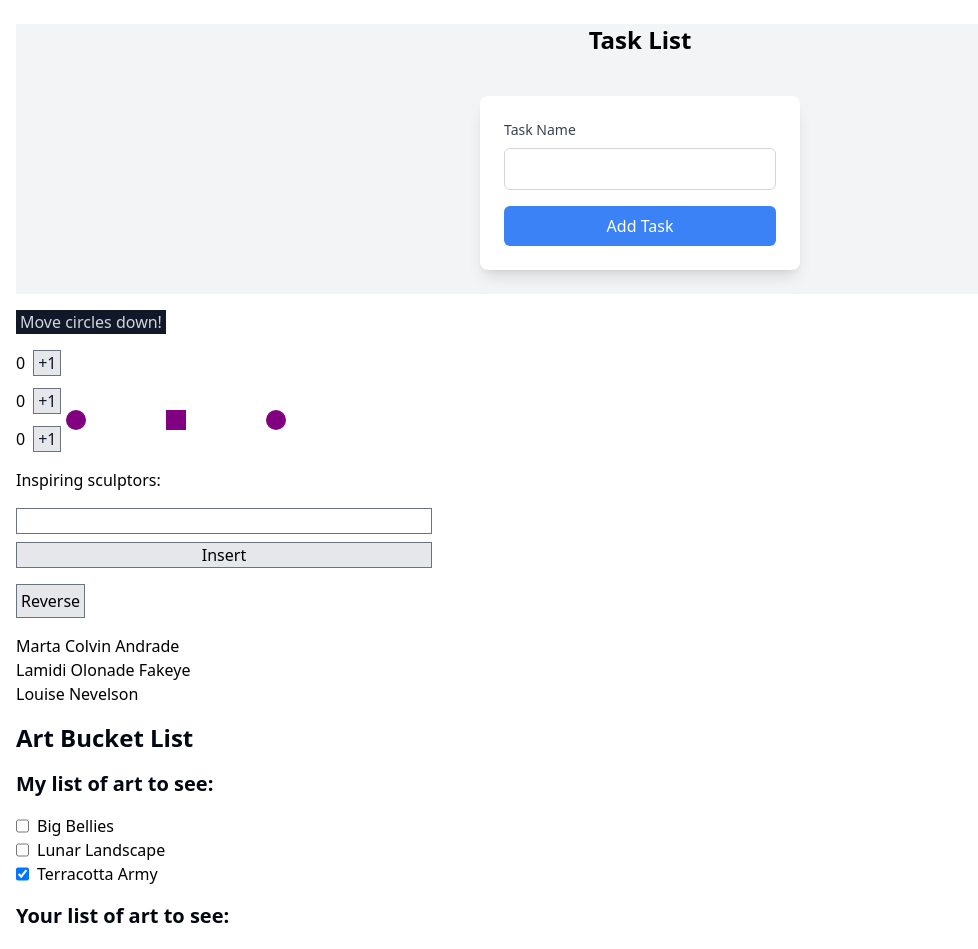
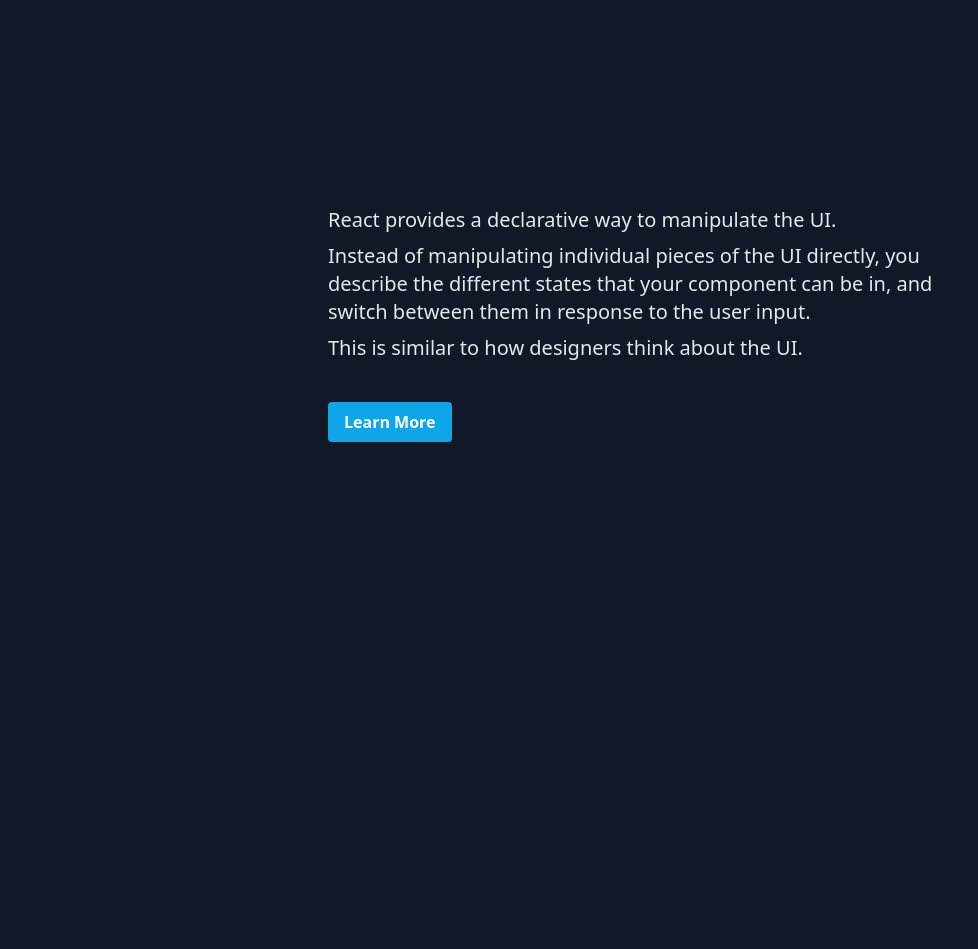
Before and after one commit to eh-munna/react-lab, a React (Vite) app: page / in a window 1280 px wide. Shown: the top 949 px of the page, without its empty margins (0-978 px from the left). After the commit the page ends 800 px from the top, so only its background shows below. Built offline with nearby package versions, Linux system fonts and the light colour scheme.

Commit message:
react ui paradigm

```diff
--- a/index.html
+++ b/index.html
@@ -5,7 +5,7 @@
     <meta name="viewport" content="width=device-width, initial-scale=1.0" />
     <title>React Lab</title>
   </head>
-  <body>
+  <body class="text-[rgb(226,232,240)] bg-gray-900">
     <div id="root" class="container mx-auto px-4 py-6"></div>
     <script type="module" src="/src/main.jsx"></script>
   </body>
--- a/src/App.jsx
+++ b/src/App.jsx
@@ -1,18 +1,26 @@
-import BucketList from './components/BucketList/BucketList';
-import CounterList from './components/CounterList/CounterList';
-import List from './components/List/List';
-import ShapeEditor from './components/ShapeEditor/ShapeEditor';
-import Task from './components/Task/Task';
-
 function App() {
   return (
     <>
-      <div className="flex flex-col space-y-4">
-        <Task />
-        <ShapeEditor />
-        <CounterList />
-        <List />
-        <BucketList />
+      <div className="flex flex-col space-y-4 w-1/2 gap-6 mx-auto justify-center items-center min-h-[75vh]">
+        <h1 className="flex flex-col space-y-2 text-xl">
+          <span>React provides a declarative way to manipulate the UI.</span>
+          <span>
+            Instead of manipulating individual pieces of the UI directly, you
+            describe the different states that your component can be in, and
+            switch between them in response to the user input.
+          </span>
+          <span>This is similar to how designers think about the UI.</span>
+        </h1>
+
+        <button className="bg-sky-500 hover:bg-sky-700 text-white font-bold py-2 px-4 rounded self-start">
+          <a
+            href="https://react.dev/learn/reacting-to-input-with-state#how-declarative-ui-compares-to-imperative"
+            target="_blank"
+            rel="noopener noreferrer"
+          >
+            Learn More
+          </a>
+        </button>
       </div>
     </>
   );
--- a/src/components/BucketList/BucketList.jsx
+++ /dev/null
@@ -1,77 +0,0 @@
-import { useState } from 'react';
-import ItemList from '../ItemList/ItemList';
-const initialList = [
-  { id: 0, title: 'Big Bellies', seen: false },
-  { id: 1, title: 'Lunar Landscape', seen: false },
-  { id: 2, title: 'Terracotta Army', seen: true },
-];
-
-export default function BucketList() {
-  const [myList, setMyList] = useState(initialList);
-  const [yourList, setYourList] = useState(initialList);
-
-  const handleToggleList = (lists, checked, id) => {
-    const nextSeen = lists.map((list) => {
-      if (list.id === id) {
-        return {
-          ...list,
-          seen: checked,
-          // seen: !list.seen,
-        };
-      }
-      return list;
-    });
-    return nextSeen;
-  };
-
-  const handleToggleMyList = (checked, id) => {
-    const nextSeen = handleToggleList(myList, checked, id);
-    setMyList(nextSeen);
-
-    /*
-    const nextSeen = myList.map((list) => {
-      if (list.id === id) {
-        return {
-          ...list,
-          seen: checked,
-          // seen: !list.seen,
-        };
-      }
-      return list;
-    });
-    setMyList(nextSeen);
-  */
-  };
-
-  const handleToggleYourList = (checked, id) => {
-    const nextSeen = handleToggleList(yourList, checked, id);
-    setYourList(nextSeen);
-
-    /*
-    const nextSeen = yourList.map((list) => {
-      if (list.id === id) {
-        return {
-          ...list,
-          seen: checked,
-          // seen: !list.seen,
-        };
-      }
-      return list;
-    });
-    setYourList(nextSeen);
-  */
-  };
-  return (
-    <>
-      <h1 className="text-gray-950 font-bold text-2xl">Art Bucket List</h1>
-      <h2 className="text-gray-950 font-bold text-xl">
-        My list of art to see:
-      </h2>
-      <ItemList lists={myList} onToggle={handleToggleMyList} />
-      <h2 className="text-gray-950 font-bold text-xl">
-        Your list of art to see:
-      </h2>
-      <ItemList lists={yourList} onToggle={handleToggleYourList} />
-    </>
-  );
-}
--- a/src/components/CounterList/CounterList.jsx
+++ /dev/null
@@ -1,34 +0,0 @@
-import { useState } from 'react';
-
-const initialCounters = [0, 0, 0];
-export default function CounterList() {
-  const [counters, setCounters] = useState(initialCounters);
-
-  const handleIncrement = (idx) => {
-    const nextCounters = counters.map((counter, i) => {
-      if (idx === i) {
-        return counter + 1;
-      }
-      return counter;
-    });
-    setCounters(nextCounters);
-  };
-
-  const listItem = counters.map((counter, idx) => (
-    <li className="flex gap-2 items-center" key={idx}>
-      {counter}
-      <button
-        onClick={() => handleIncrement(idx)}
-        className="bg-gray-200 border border-gray-500 text-gray-900 px-1"
-      >
-        +1
-      </button>
-    </li>
-  ));
-
-  return (
-    <>
-      <ul className="list-inside flex flex-col gap-3">{listItem}</ul>
-    </>
-  );
-}
--- a/src/components/ItemList/ItemList.jsx
+++ /dev/null
@@ -1,25 +0,0 @@
-export default function ItemList({ lists, onToggle }) {
-  return (
-    <>
-      <ul>
-        {lists.map((list) => {
-          const { id, seen, title } = list;
-          return (
-            <li key={id}>
-              <label className="flex gap-2">
-                <input
-                  type="checkbox"
-                  checked={seen}
-                  onChange={(e) => {
-                    onToggle(e.target.checked, id);
-                  }}
-                />
-                {title}
-              </label>
-            </li>
-          );
-        })}
-      </ul>
-    </>
-  );
-}
--- a/src/components/List/List.jsx
+++ /dev/null
@@ -1,71 +0,0 @@
-import { useState } from 'react';
-
-let nextId = 3;
-const initialArtists = [
-  { id: 0, name: 'Marta Colvin Andrade' },
-  { id: 1, name: 'Lamidi Olonade Fakeye' },
-  { id: 2, name: 'Louise Nevelson' },
-];
-
-export default function List() {
-  const insertAt = 1;
-  const [artists, setArtists] = useState(initialArtists);
-  const [name, setName] = useState('');
-
-  const handleChange = (e) => {
-    const { value } = e.target;
-    setName(value);
-  };
-
-  const handleClick = () => {
-    const nextArtists = [
-      ...artists.slice(0, insertAt),
-      { id: nextId++, name: name },
-      ...artists.slice(insertAt),
-    ];
-    setArtists(nextArtists);
-    setName('');
-  };
-
-  const handleReverse = () => {
-    const reversedArtists = [...artists].reverse();
-    setArtists(reversedArtists);
-    // const reversedArtists = [...artists];
-    // reversedArtists.reverse()
-    // setArtists(reversedArtists);
-  };
-
-  return (
-    <>
-      <h1>Inspiring sculptors:</h1>
-      <div className="w-4/12 flex flex-col gap-2">
-        <input
-          className="border border-gray-500 px-1"
-          value={name}
-          onChange={handleChange}
-        />
-        <button
-          className="bg-gray-200 border border-gray-500"
-          onClick={handleClick}
-        >
-          Insert
-        </button>
-      </div>
-
-      <div>
-        <button
-          className="bg-gray-200 border border-gray-500 p-1 font-sm"
-          onClick={handleReverse}
-        >
-          Reverse
-        </button>
-      </div>
-
-      <ul>
-        {artists.map((artist) => (
-          <li key={artist.id}>{artist.name}</li>
-        ))}
-      </ul>
-    </>
-  );
-}
--- a/src/components/ShapeEditor/ShapeEditor.jsx
+++ /dev/null
@@ -1,52 +0,0 @@
-import { useState } from 'react';
-
-const initialShapes = [
-  { id: 0, type: 'circle', x: 50, y: 100 },
-  { id: 1, type: 'square', x: 150, y: 100 },
-  { id: 2, type: 'circle', x: 250, y: 100 },
-];
-
-export default function ShapeEditor() {
-  const [shapes, setShapes] = useState(initialShapes);
-
-  const handleClick = () => {
-    const nextShapes = shapes.map((shape) => {
-      if (shape.type === 'square') {
-        return shape;
-      } else {
-        return {
-          ...shape,
-          y: shape.y + 50,
-        };
-      }
-    });
-    setShapes(nextShapes);
-  };
-
-  return (
-    <>
-      <div className="relative">
-        <button
-          onClick={handleClick}
-          className="bg-gray-900 border-white text-gray-300 px-1"
-        >
-          Move circles down!
-        </button>
-        {shapes.map((shape) => (
-          <div
-            key={shape.id}
-            style={{
-              background: 'purple',
-              position: 'absolute',
-              left: shape.x,
-              top: shape.y,
-              borderRadius: shape.type === 'circle' ? '50%' : '',
-              width: 20,
-              height: 20,
-            }}
-          />
-        ))}
-      </div>
-    </>
-  );
-}
--- a/src/components/Task/DisplayTask.jsx
+++ /dev/null
@@ -1,19 +0,0 @@
-const DisplayTask = ({ tasks, handleDelete }) => {
-  return (
-    <ul className="list-disc list-inside flex items-center text-lg">
-      {tasks.map((task) => (
-        <li className="list-inside" key={task.task}>
-          {task.task}
-          <button
-            className="ml-2 text-red-500 hover:text-red-600"
-            onClick={() => handleDelete(task.id)}
-          >
-            Delete
-          </button>
-        </li>
-      ))}
-    </ul>
-  );
-};
-
-export default DisplayTask;
--- a/src/components/Task/Task.jsx
+++ /dev/null
@@ -1,59 +0,0 @@
-import { useState } from 'react';
-import DisplayTask from './DisplayTask';
-
-let nextId = 0;
-
-export default function Task() {
-  const [taskName, setTaskName] = useState('');
-  const [tasks, setTask] = useState([]);
-
-  const handleChange = (e) => {
-    const { value } = e.target;
-    setTaskName(value);
-  };
-  const handleSubmit = (e) => {
-    e.preventDefault();
-    setTask((existedTasks) => [
-      ...existedTasks,
-      { id: nextId++, task: taskName, completed: false },
-    ]);
-    setTaskName('');
-  };
-
-  const handleDelete = (id) => {
-    setTask((existedTasks) => existedTasks.filter((task) => task.id !== id));
-  };
-
-  return (
-    <div className=" flex flex-col gap-6 justify-center items-center bg-gray-100">
-      <h2 className="text-2xl font-semibold mb-4 text-center">Task List</h2>
-      <form
-        onSubmit={handleSubmit}
-        className="bg-white p-6 rounded-lg shadow-lg w-80"
-      >
-        <div className="mb-4">
-          <label
-            htmlFor="name"
-            className="block text-sm font-medium text-gray-700"
-          >
-            Task Name
-          </label>
-          <input
-            type="text"
-            id="name"
-            name="name"
-            value={taskName}
-            onChange={handleChange}
-            className="mt-2 p-2 w-full border border-gray-300 rounded-md focus:outline-none focus:ring-2 focus:ring-blue-400"
-            required
-          />
-        </div>
-
-        <button className="w-full bg-blue-500 text-white py-2 rounded-md hover:bg-blue-600 focus:outline-none">
-          Add Task
-        </button>
-      </form>
-      <DisplayTask tasks={tasks} handleDelete={handleDelete} />
-    </div>
-  );
-}
```
Also changed, not shown: 1 other file (tests, documents, lock files or other folders).
